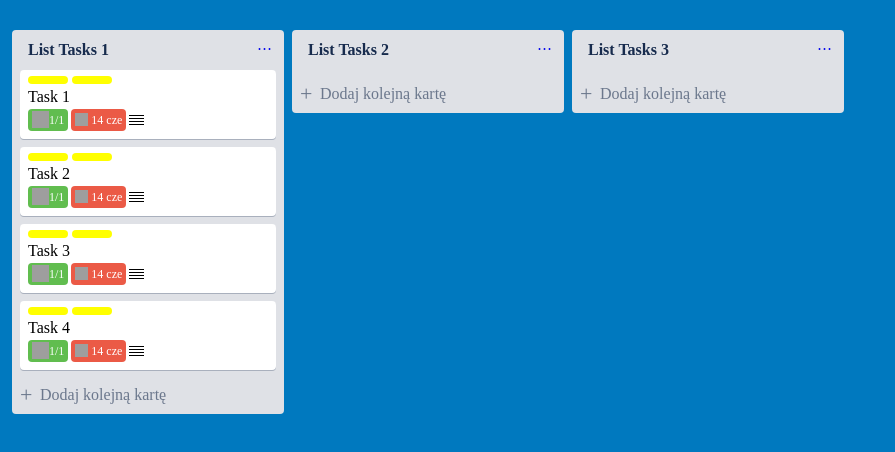
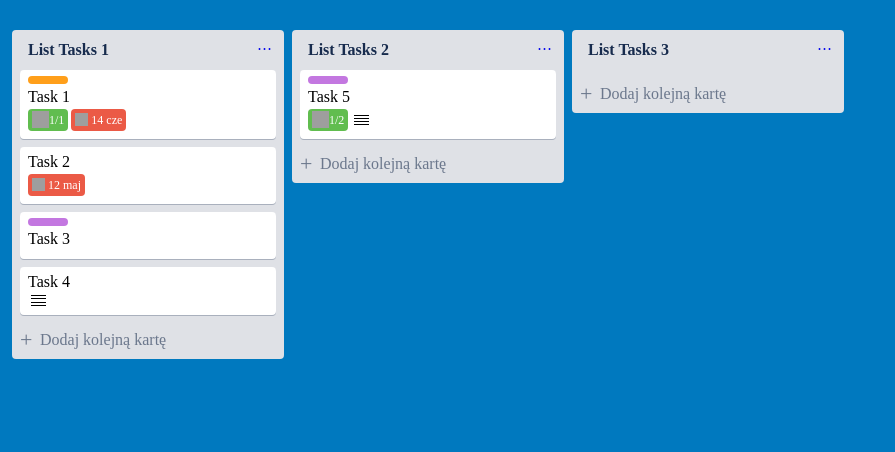
Before and after one commit to p-miszczuk/trello2, a Next.js app: page / in a window 1280 px wide. Shown: the top 452 px of the page, without its empty margins (0-895 px from the left). Built offline with nearby package versions, Linux system fonts and the light colour scheme; grey boxes are pictures that could not be loaded.

Commit message:
add values to state, fix bugs

```diff
--- a/components/ColumnList.js
+++ b/components/ColumnList.js
@@ -48,7 +48,7 @@ const ColumnList = props=> {
                         max-height: 100%;
                         position: relative;
                         cursor: pointer;
-                        ${snapshot.isDragging ? 'transform: rotate(5deg);' : ''};
+                        ${snapshot.isDragging && 'transform: rotate(5deg);'};
                     }
                     .trello__list-tasks {
                         display: block;
--- a/components/Task.js
+++ b/components/Task.js
@@ -2,43 +2,44 @@ import React from 'react'
 import { Draggable } from 'react-beautiful-dnd'
 
 const Task = props => {
-    const style = {
-        width: '50px',
-        height: '50px',
-        backgroundColor: 'red',
-        position: 'static',
-
-    }
     return (
         <Draggable draggableId={props.task.id} index={props.index}>
-            {(provided, snapshot) => (
+            {(provided) => (
                 <a href="" className="trello__task"
                     {...provided.draggableProps}
                     {...provided.dragHandleProps}
                     ref={provided.innerRef}
                 >
-                <div className="trello__card-labels">
-                    <span className="trello__card-label"></span>
-                    <span className="trello__card-label"></span>
+                {
+                    (props.task.label1 || props.task.label2) && <div className="trello__card-labels">
+                        {props.task.label1 && <span className="trello__card-label trello__card-label--orange"></span>}
+                        {props.task.label2 && <span className="trello__card-label trello__card-label--violet"></span>}
                     </div>
+                }
                 <span>{props.task.content}</span>
                 <img src="../static/images/pencil.png" className='trello__pencil' />
                 <span className="icon-pencil"></span>
                 <div className="trello__badges">
-                    <div className="trello__badge-checklist" title="Elementy listy zadań">
+                    {
+                        props.task.checkList && <div className="trello__badge-checklist" title="Elementy listy zadań">
                             <img src='../static/images/check.png' className="trello__icon-check" />
-                        <span className="trello__info-check"> 1/1 </span>
+                            <span className="trello__info-check"> {props.task.checkList} </span>
                         </div>
-                    <div className="trello__badge-date" title="">
+                    }
+                    {
+                        props.task.date && <div className="trello__badge-date" title="">
                             <img src="../static/images/clock.png" className="trello__icon-clock" />
-                        <span className="trello__info-date">14 cze</span>
+                            <span className="trello__info-date">{props.task.date}</span>
                         </div>
-                    <div className="trello__badge-description" title="Ta karta ma opis.">
+                    }
+                    {
+                        props.task.desc && <div className="trello__badge-description" title="Ta karta ma opis.">
                             <span />
                             <span />
                             <span />
                             <span />
                         </div>
+                    }
                 </div>
                 <style jsx>{`
                     .trello__task {
@@ -51,7 +52,7 @@ const Task = props => {
                         min-height: 20px;
                         position: relative;
                         text-decoration: none;
-                        z-index: 1;
+                        z-index: 999;
                         overflow: hidden;
                         padding: 6px 8px 2px;
                         color: black;
@@ -135,6 +136,9 @@ const Task = props => {
                         flex-direction: row;
                         overflow: auto;
                     }
+                    .trello__card-labels:hover span:after {
+                        background: rgba(0, 0, 0, 0.2);
+                    }
                     .trello__card-label {
                         display: block;
                         height: 8px;
@@ -144,13 +148,29 @@ const Task = props => {
                         border-radius: 8px;
                         position: relative;
                         z-index: 0;
-                        background-color: yellow;
+                    }
+                    .trello__card-label:after {
+                        content: "";
+                        position: absolute;
+                        top: 0px;
+                        left: 0px;
+                        width: 40px;
+                        height: 8px;
+                        border-radius: 6px;
+                        z-index: 10;
+                    }
+                    .trello__card-label--orange {
+                        background: #ff9f1a;
+                    }
+                    .trello__card-label--violet {
+                        background: #c377e0;
                     }
                     .trello__badge-description {
                         display: flex;
                         flex-direction: column;
                         justify-content: space-around;
                         height: 13px;
+                        margin: 0px 3px;
                     }
                     .trello__badge-description span {
                         display: block;
--- a/static/data.js
+++ b/static/data.js
@@ -1,9 +1,10 @@
 const initialData = {
     tasks: {
-        'task1' : {id: 'task1', content: 'Task 1'},
-        'task2' : {id: 'task2', content: 'Task 2'},
-        'task3' : {id: 'task3', content: 'Task 3'},
-        'task4' : {id: 'task4', content: 'Task 4'}
+        'task1' : {id: 'task1', content: 'Task 1', checkList: "1/1", date: '14 cze', label1: true, label2: false, desc: false},
+        'task2' : {id: 'task2', content: 'Task 2', checkList: "", date: '12 maj', label: false, label2: false, desc: false},
+        'task3' : {id: 'task3', content: 'Task 3', checkList: "", date: "", label: true, label2: true, desc: false},
+        'task4' : {id: 'task4', content: 'Task 4', checkList: "", date: "", label: false, label2: false, desc: true},
+        'task5' : {id: 'task5', content: 'Task 5', checkList: "1/2", date: "", label: false, label2: true, desc: true}
         },
     columns: {
         column1: {
@@ -14,7 +15,7 @@ const initialData = {
         column2: {
             id: 'column2',
             title: 'List Tasks 2',
-            tasksIds: []
+            tasksIds: ['task5']
         },
         column3: {
             id: 'column3',
```
Lines whose indentation alone changed are shown as unchanged.
